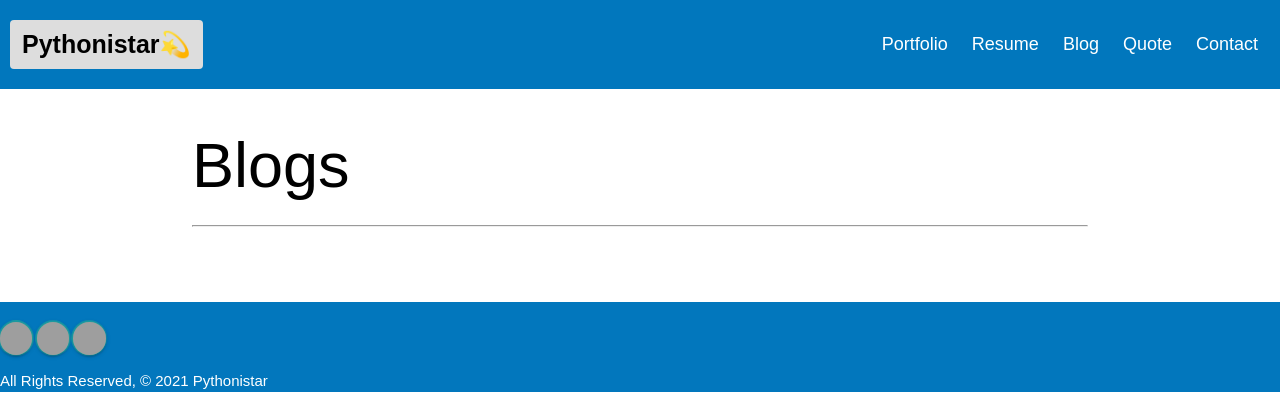
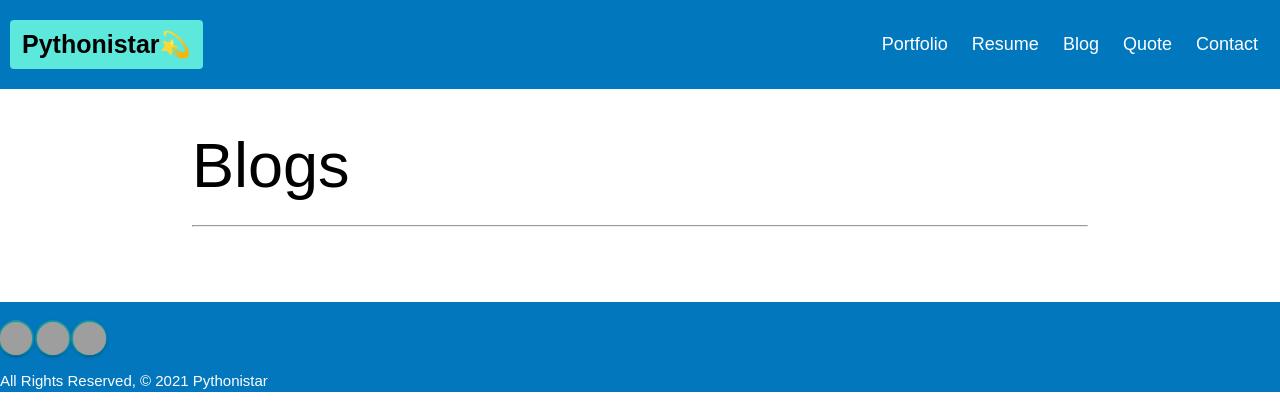
Before and after one commit to alba-molina-nyc/alba_portfolio_website, a Django app: page /blogs/ in a window 1280 px wide, with the pointer over the restyled element. Shown: the top 420 px of the page. Run offline with Django 3.2, Linux system fonts and the light colour scheme; data that the repository does not hold is empty; some libraries are stand-ins or nearby versions; grey boxes are pictures that could not be loaded.

Commit message:
minor edits

```diff
--- a/main_app/templates/base.html
+++ b/main_app/templates/base.html
@@ -44,7 +44,7 @@
   }
 
   .header a:hover {
-    background-color: #ddd;
+    background-color: rgb(93,232,220);
     color: black;
   }
 
```
